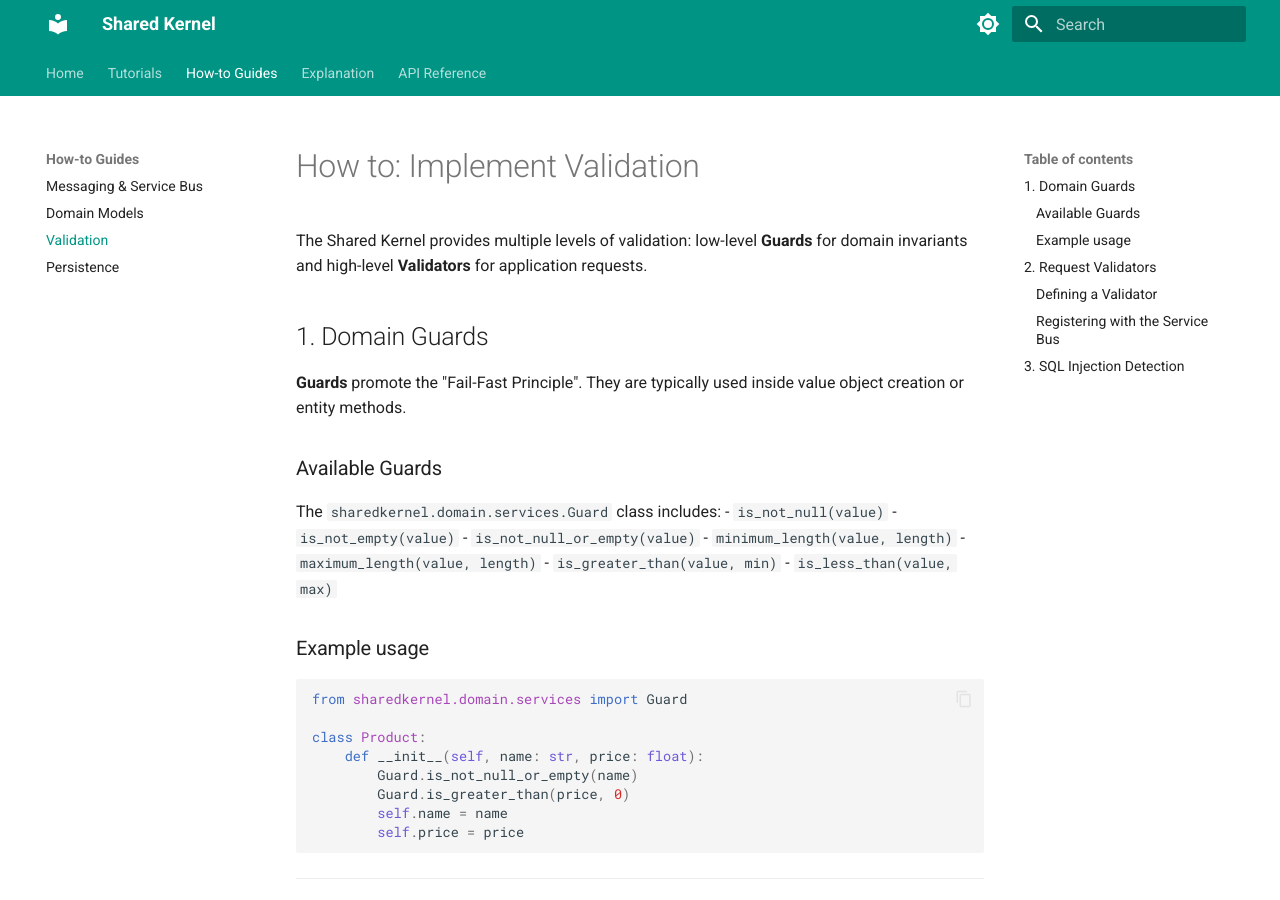
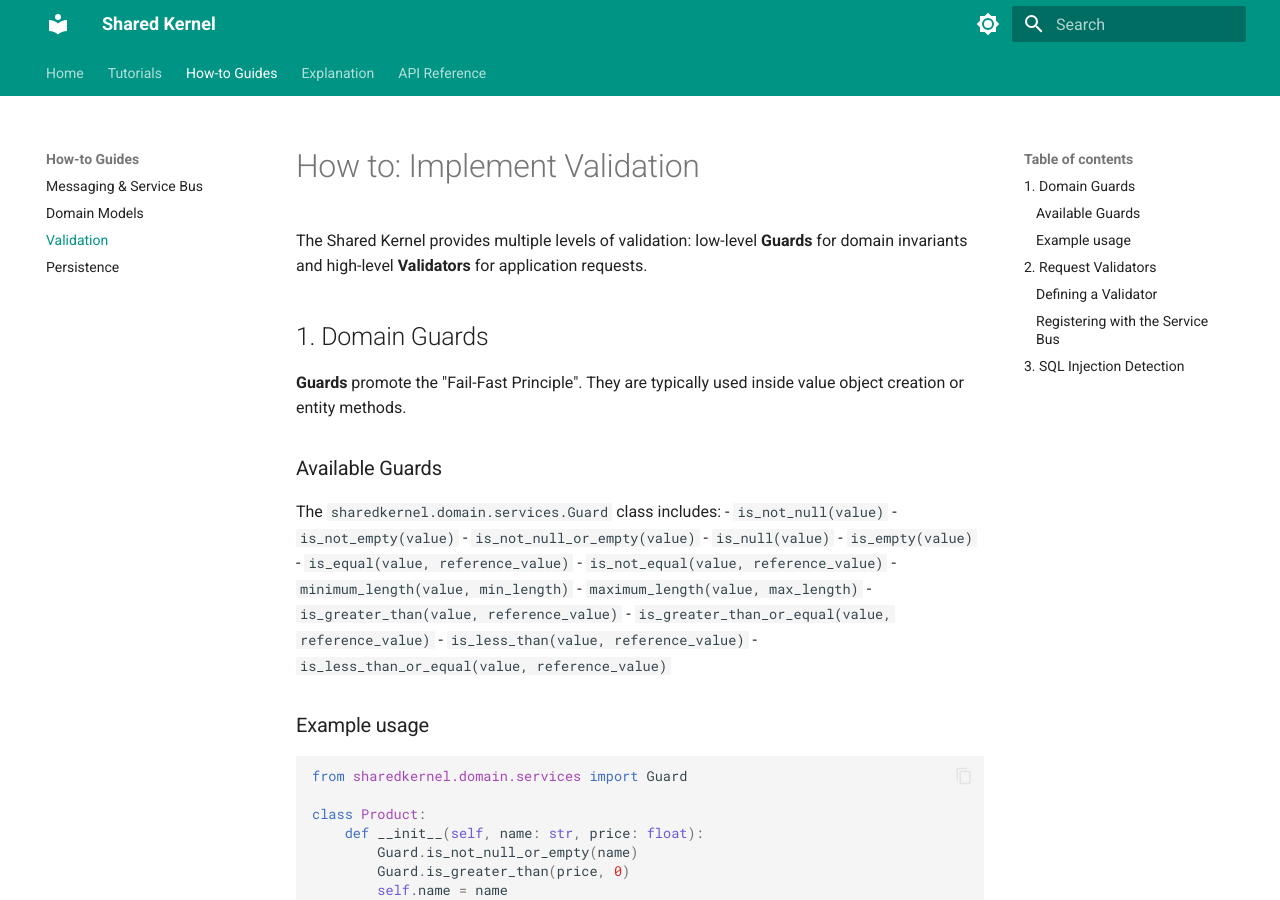
Before and after one commit to juanluiscr27/shared-kernel, an MkDocs documentation site: the page built from docs/how-to/validation.md, in a window 1280 px wide and 900 px high. Built offline with MkDocs 1.6.1 and Material for MkDocs 9.7.7, drawn with Linux system fonts in a browser that asks for light colours.

Commit message:
docs: update architecture, DDD concepts, and Guard method reference
Co-Authored-By: Claude Opus 4.6 <noreply@anthropic.com>

```diff
--- a/docs/how-to/validation.md
+++ b/docs/how-to/validation.md
@@ -12,10 +12,16 @@ The `sharedkernel.domain.services.Guard` class includes:
 - `is_not_null(value)`
 - `is_not_empty(value)`
 - `is_not_null_or_empty(value)`
-- `minimum_length(value, length)`
-- `maximum_length(value, length)`
-- `is_greater_than(value, min)`
-- `is_less_than(value, max)`
+- `is_null(value)`
+- `is_empty(value)`
+- `is_equal(value, reference_value)`
+- `is_not_equal(value, reference_value)`
+- `minimum_length(value, min_length)`
+- `maximum_length(value, max_length)`
+- `is_greater_than(value, reference_value)`
+- `is_greater_than_or_equal(value, reference_value)`
+- `is_less_than(value, reference_value)`
+- `is_less_than_or_equal(value, reference_value)`
 
 ### Example usage
 
```
Also changed, not shown: docs/explanation/architecture.md (+3 -3 lines), docs/explanation/ddd.md (+1 -1 lines).
